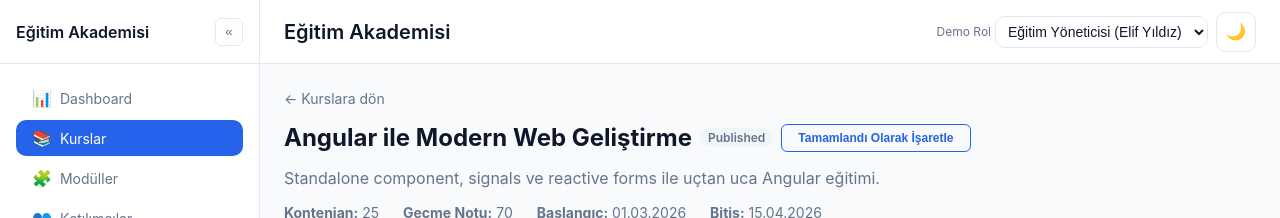
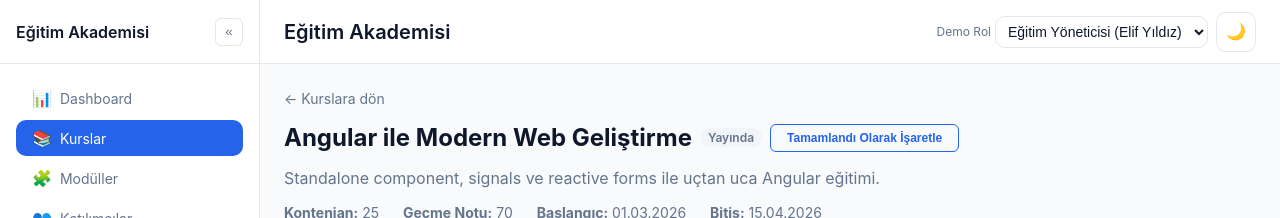
Before and after one commit to acarlarilayda/egitim-akademisi, an Angular app: page /kurslar/course-1 in a window 1280 px wide. Shown: the top 218 px of the page. Built offline with nearby package versions, Linux system fonts and the light colour scheme.

Commit message:
features/academy/pages/course-detail: kurs ve katilim durum rozetlerine statusLabel pipe uygulandi (Turkce tutarliligi)

```diff
--- a/src/app/features/academy/pages/course-detail/course-detail.component.html
+++ b/src/app/features/academy/pages/course-detail/course-detail.component.html
@@ -15,7 +15,7 @@
     <div class="page__header">
       <h1>{{ c.title }}</h1>
       <div class="page__header-status">
-        <span class="status-badge" [attr.data-status]="c.status">{{ c.status }}</span>
+        <span class="status-badge" [attr.data-status]="c.status">{{ c.status | statusLabel }}</span>
         <button
           type="button"
           class="status-action-button"
@@ -87,7 +87,7 @@
         <tbody>
           <tr *ngFor="let row of enrollmentRows">
             <td>{{ row.participantName }}</td>
-            <td><span class="status-badge" [attr.data-status]="row.status">{{ row.status }}</span></td>
+            <td><span class="status-badge" [attr.data-status]="row.status">{{ row.status | statusLabel }}</span></td>
             <td>{{ row.enrolledAt | date: 'dd.MM.yyyy' }}</td>
             <td class="tab-table__actions">
               <button type="button" class="link-button" (click)="openAttendanceDialog(row.participantId)">
--- a/src/app/features/academy/pages/course-detail/course-detail.component.ts
+++ b/src/app/features/academy/pages/course-detail/course-detail.component.ts
@@ -16,6 +16,7 @@ import { CourseStatus, EnrollmentStatus } from '../../../../core/models/enums';
 import { DialogComponent } from '../../../../shared/components/dialog/dialog.component';
 import { ConfirmDialogComponent } from '../../../../shared/components/confirm-dialog/confirm-dialog.component';
 import { AttendanceMarkFormComponent } from '../attendance-mark-form/attendance-mark-form.component';
+import { StatusLabelPipe } from '../../../../shared/pipes/status-label.pipe';
 
 type DetailTab = 'modules' | 'participants' | 'results';
 
@@ -83,7 +84,7 @@ const ENROLLMENT_ACTIONS: Record<EnrollmentStatus, EnrollmentAction[]> = {
 @Component({
   selector: 'app-course-detail',
   standalone: true,
-  imports: [CommonModule, RouterLink, DialogComponent, ConfirmDialogComponent, AttendanceMarkFormComponent],
+imports: [CommonModule, RouterLink, DialogComponent, ConfirmDialogComponent, AttendanceMarkFormComponent, StatusLabelPipe],
   templateUrl: './course-detail.component.html',
   styleUrl: './course-detail.component.scss',
 })
```
